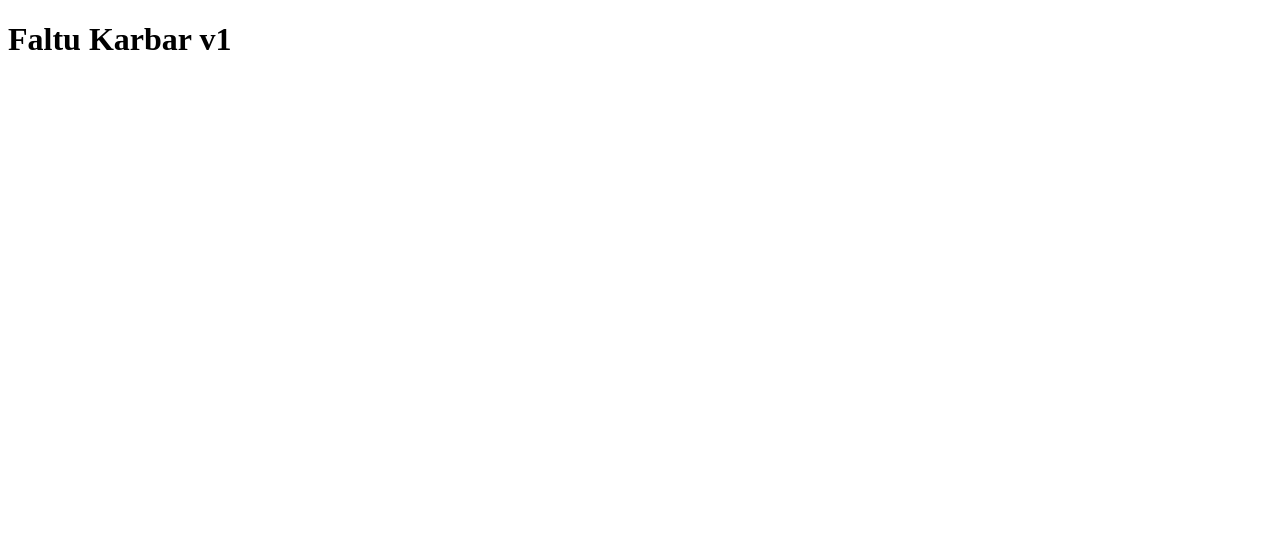
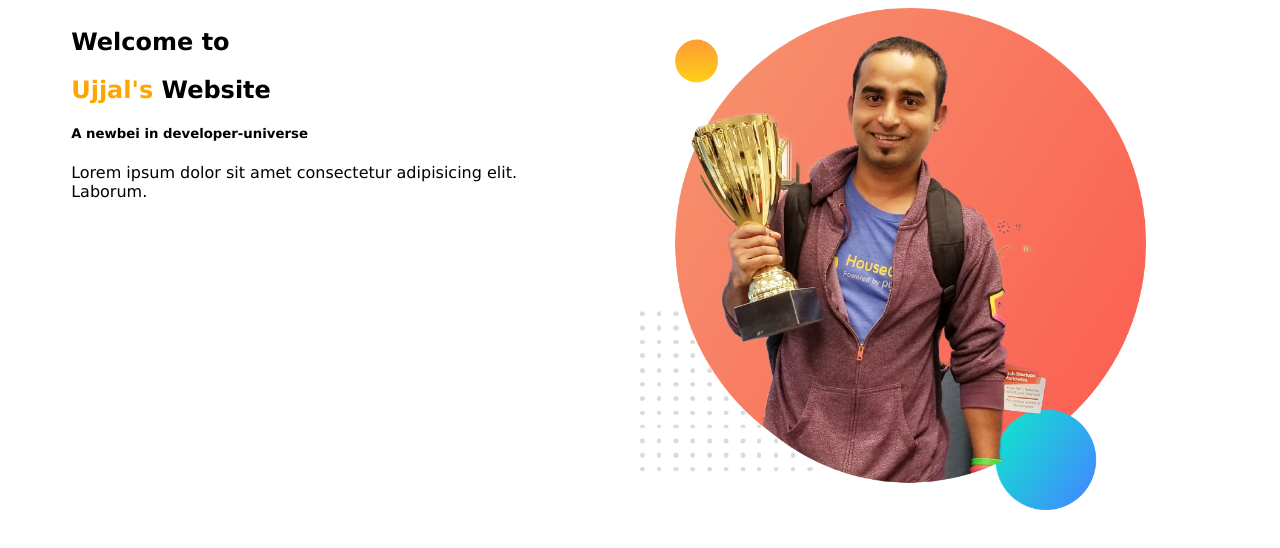
Before and after one commit to mamunsj/portfolio-v1, a plain HTML site: page index.html in a window 1280 px wide. Drawn offline with Linux system fonts and the light colour scheme.

Commit message:
added something very special

```diff
--- a/index.html
+++ b/index.html
@@ -4,9 +4,20 @@
     <meta charset="UTF-8">
     <meta http-equiv="X-UA-Compatible" content="IE=edge">
     <meta name="viewport" content="width=device-width, initial-scale=1.0">
-    <title>Faltu Karbar</title>
+    <title>Ujjal's website</title>
+    <link rel="stylesheet" href="style.css">
 </head>
 <body>
-    <h1>Faltu Karbar v1</h1>
+    <section>
+        <div class="half-width">
+        <h1>Welcome to</h1>
+        <h1><span class="name-hilight">Ujjal's </span> Website</h1>
+        <h5>A newbei in developer-universe</h5>
+        <p> Lorem ipsum dolor sit amet consectetur adipisicing elit. Laborum.</p>
+        </div>
+        <div class="half-width">
+            <img src="./images/jhankar.png" alt="">
+        </div>
+    </section>
 </body>
 </html>
--- /dev/null
+++ b/style.css
@@ -0,0 +1,21 @@
+body {
+    background: white;
+    color: black;
+    font-family: Verdana, Geneva, Tahoma, sans-serif;
+}
+h1{
+
+}
+
+.name-hilight{
+    color: orange;
+}
+.half-width {
+    width: 40%;
+    float: left;
+    margin-left: 3%;
+    padding-left: 2%;
+}
+.half-width img {
+    width: 100%;
+}
```
Also changed, not shown: images/jhankar.png (added), images/jhankar2.png (added).
